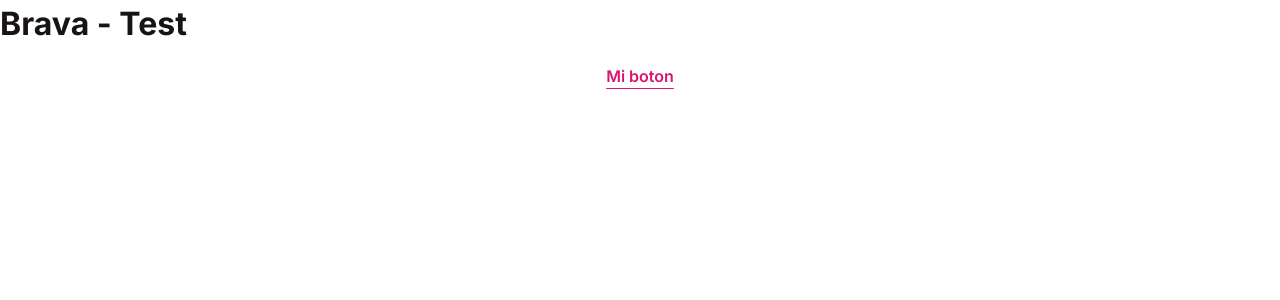
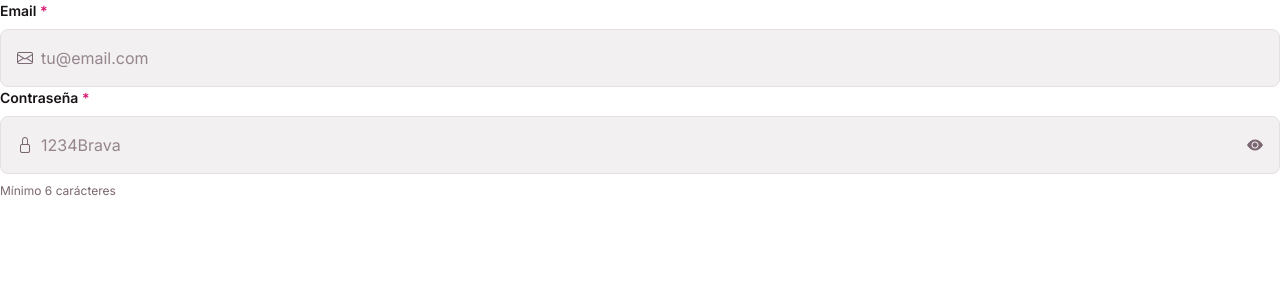
Before and after one commit to Brava-Fullstack-app/brava-frontend, a React (Vite) app: page /login in a window 1280 px wide. Shown: the top 300 px of the page. Built offline with nearby package versions, Linux system fonts and the light colour scheme.

Commit message:
style: input atom styled and corrected

```diff
--- a/src/app/App.jsx
+++ b/src/app/App.jsx
@@ -1,10 +1,44 @@
-import Button from '../shared/components/atoms/Button/Button';
+import { useState } from 'react';
+import Input from '../shared/components/atoms/Input/Input';
 
 export default function App() {
+  const [formData, setFormData] = useState({ email: '', password: '' });
+
+  const handleChange = (e) => {
+    setFormData({ ...formData, [e.target.name]: e.target.value });
+  };
+
   return (
     <div>
-      <h1>Brava - Test</h1>
-      <Button variant="tertiary">Mi boton</Button>
+
+      <Input
+        id="email"
+        name="email"
+        type="email"
+        label="Email"
+        placeholder="tu@email.com"
+        icon="bi-envelope"
+        clearable
+        onClear={() => setFormData({ ...formData, email: '' })}
+        value={formData.email}
+        onChange={handleChange}
+        required
+      />
+
+      <Input
+        id="password"
+        name="password"
+        type="password"
+        label="Contraseña"
+        placeholder="1234Brava"
+        icon="bi-lock"
+        helperText="Mínimo 6 carácteres"
+        clearable
+        onClear={() => setFormData({ ...formData, password: '' })}
+        value={formData.password}
+        onChange={handleChange}
+        required
+      />
     </div>
   );
 }
--- a/src/main.jsx
+++ b/src/main.jsx
@@ -2,6 +2,7 @@ import { StrictMode } from 'react'
 import { createRoot } from 'react-dom/client'
 import App from '../src/app/App'
 import './styles/layout/main.scss';
+import 'bootstrap-icons/font/bootstrap-icons.css';
 
 createRoot(document.getElementById('root')).render(
   <StrictMode>
--- a/src/shared/components/atoms/Input/Input.jsx
+++ b/src/shared/components/atoms/Input/Input.jsx
@@ -1,5 +1,4 @@
 import { useState } from 'react';
-import { ExclamationCircleFill, EyeFill, EyeSlashFill } from 'react-bootstrap-icons';
 import styles from './Input.module.scss';
 
 function Input({
@@ -7,9 +6,11 @@ function Input({
   label,
   required = false,
   type = 'text',
-  icon: LeadingIcon,
+  icon,
   helperText,
   error,
+  clearable = false,
+  onClear,
   ...rest
 }) {
   const [showPassword, setShowPassword] = useState(false);
@@ -25,13 +26,24 @@ function Input({
       )}
 
       <div className={`${styles.wrapper} ${error ? styles.wrapperError : ''}`}>
-        {LeadingIcon && (
+        {icon && (
           <span className={styles.leadingIcon}>
-            <LeadingIcon size={18} />
+            <i className={`bi ${icon}`}></i>
           </span>
         )}
 
         <input id={id} type={resolvedType} className={styles.input} {...rest} />
+
+        {clearable && rest.value && (
+          <button
+            type="button"
+            className={styles.clearButton}
+            onClick={onClear}
+            aria-label="Clear"
+          >
+            <i className="bi bi-x-lg"></i>
+          </button>
+        )}
 
         {isPasswordField && (
           <button
@@ -40,13 +52,13 @@ function Input({
             onClick={() => setShowPassword((prev) => !prev)}
             aria-label={showPassword ? 'Hide password' : 'Show password'}
           >
-            {showPassword ? <EyeSlashFill size={18} /> : <EyeFill size={18} />}
+            {showPassword ? <i className="bi bi-eye"></i> : <i className="bi bi-eye-fill"></i>}
           </button>
         )}
 
         {error && (
           <span className={styles.errorIcon}>
-            <ExclamationCircleFill size={18} />
+            <i className="bi bi-exclamation-circle-fill"></i>
           </span>
         )}
       </div>
--- a/src/shared/components/atoms/Input/Input.module.scss
+++ b/src/shared/components/atoms/Input/Input.module.scss
@@ -41,14 +41,24 @@
 
 .leadingIcon,
 .toggleButton,
+.clearButton,
 .errorIcon {
   @include m.flex-center;
   flex-shrink: 0;
   color: v.$color-text-muted;
 }
 
-.toggleButton {
+.toggleButton,
+.clearButton {
   @include m.button-reset;
+}
+
+.clearButton {
+  padding: v.space(4);
+
+  &:hover {
+    color: v.$color-text;
+  }
 }
 
 .errorIcon {
```
